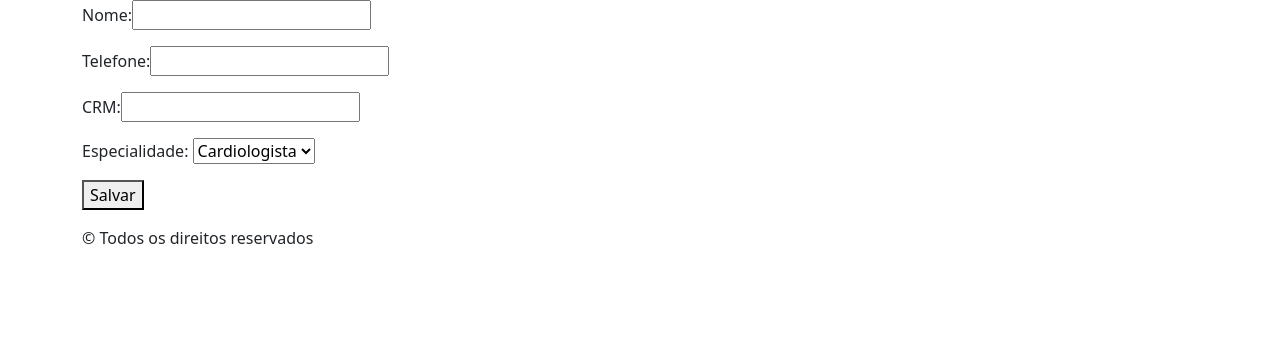
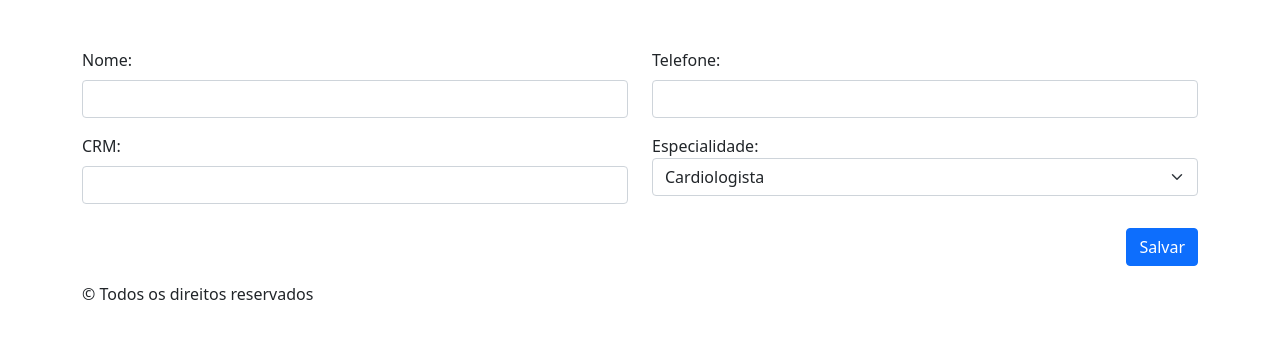
Before and after one commit to MoreiraJulia/app-consultas, a PHP site: page /medicos/medicos-formulario-inserir.php in a window 1280 px wide. Shown: the part 145-484 px from the top of the page. Run offline with PHP 8.4, Linux system fonts and the light colour scheme.

Commit message:
Atualização da página medicos-formulario-inserir

```diff
--- a/medicos/medicos-formulario-inserir.php
+++ b/medicos/medicos-formulario-inserir.php
@@ -1,26 +1,28 @@
 <?php include "../includes/cabecalho.php"; ?>
 
-<form name="formulario-inserir-medicos" method="post" action="medicos-inserir.php">
-    <p>
-        <label>Nome:</label><input name="nome">
+<form name="formulario-inserir-medicos" class="mt-5" method="post" action="medicos-inserir.php">
+<div class="row">
+    <p class="col-md-6">
+        <label class="form-label">Nome:</label><input class="form-control" name="nome">
     </p>
-    <p>
-        <label>Telefone:</label><input name="telefone">
+    <p class="col-md-6">
+        <label class="form-label">Telefone:</label><input class="form-control" name="telefone">
     </p>
-    <p>
-        <label>CRM:</label><input name="crm">
+    <p class="col-md-6">
+        <label class="form-label">CRM:</label><input class="form-control" name="crm">
     </p>
-    <p>
+    <p class="col-6">
         <label>Especialidade:</label>
-        <select name="especialidade">
+        <select name="especialidade" class="form-select" aria-label="Default select example">
             <option value="Cardiologista">Cardiologista</option>
             <option value="Nutricionista">Nutricionista</option>
             <option value="Ortopedista">Ortopedista</option>
         </select>
     </p>
-    <p>
-        <button type="submit">Salvar</button>
+    <p class="d-md-flex justify-content-md-end mt-2">
+        <button type="submit" class="btn btn-primary">Salvar</button>
     </p>
+    </div>
 </form>
 
 <?php include "../includes/rodape.php"; ?>
```
